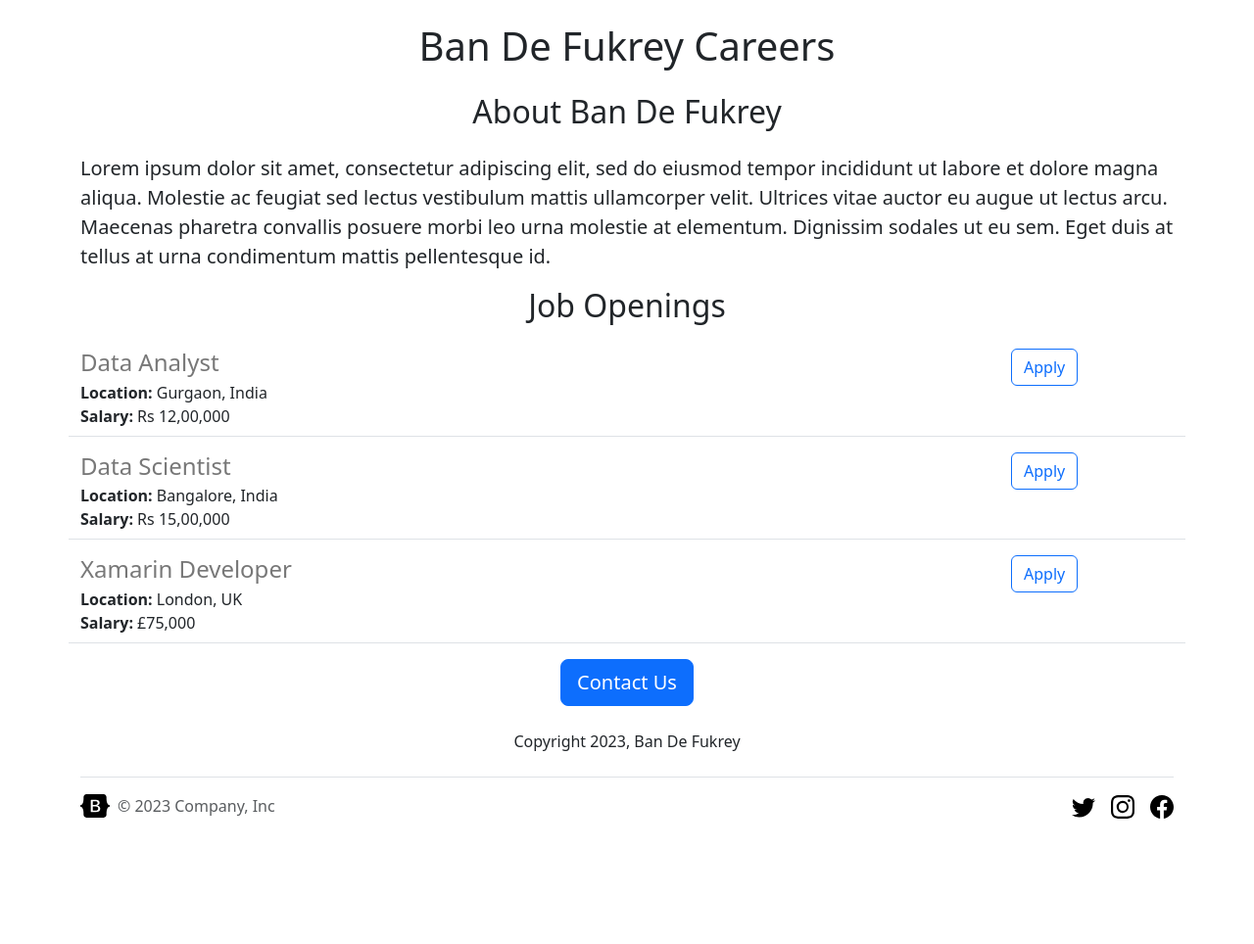
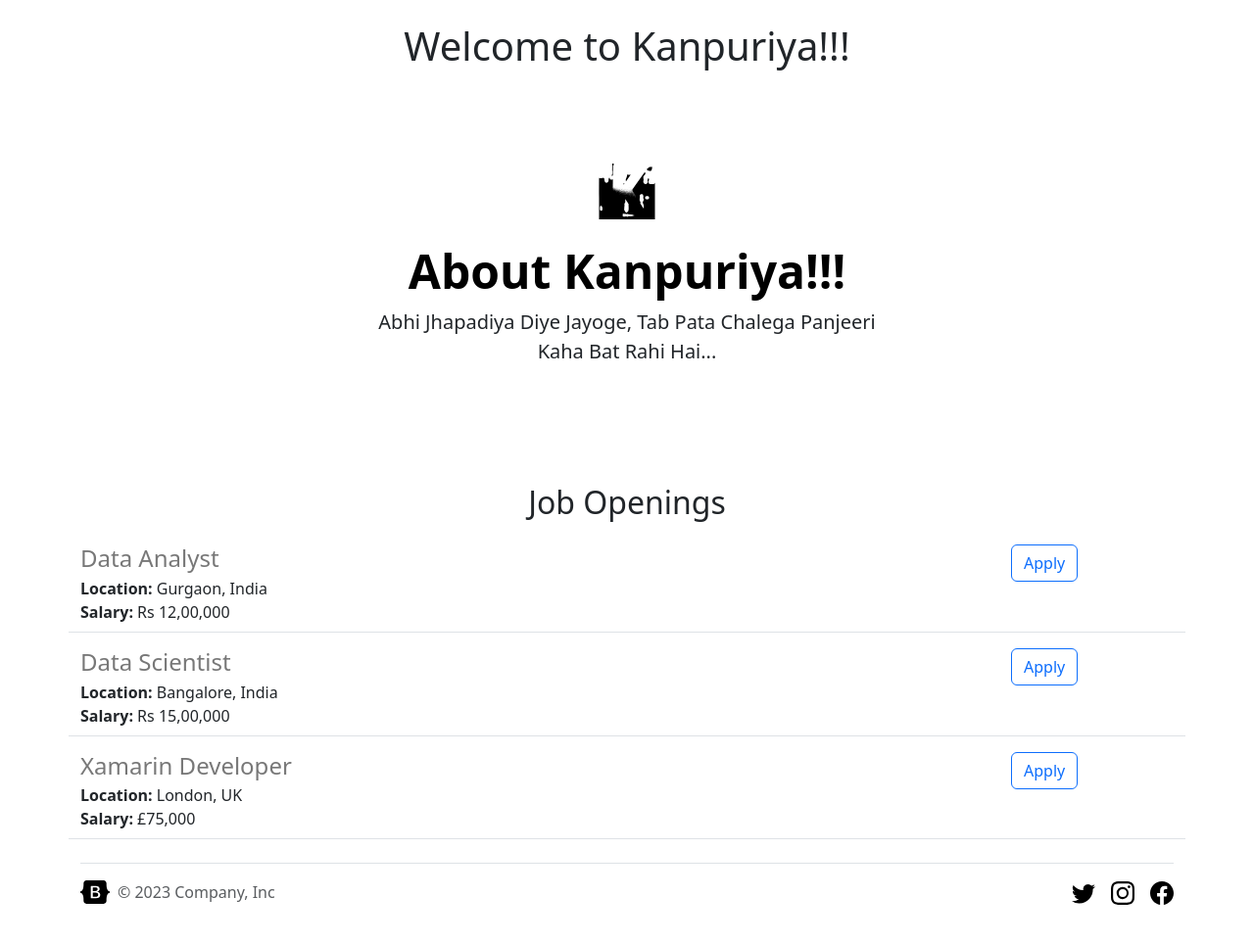
Before and after one commit to omngupta/FlaskSite, a Flask app: page / in a window 1280 px wide. Shown: the part 237-1201 px from the top of the page at 98% size. Before the commit the page ends 1073 px from the top, so only its background shows below. Run offline with Flask 3, Linux system fonts and the light colour scheme.

Commit message:
kanpuriya changes

```diff
--- a/main.py
+++ b/main.py
@@ -26,7 +26,7 @@ JOBS = [
 @app.route("/")
 def print_HW():
     return render_template('home.html',jobs=JOBS
-                           , company_name='Ban De Fukrey')
+                           , company_name='Kanpuriya')
 
 @app.route("/api/jobs")
 def list_jobs():
--- /dev/null
+++ b/templates/about.html
@@ -0,0 +1,11 @@
+<div class="px-4 py-5 my-5 text-center">
+    <img class="d-block mx-auto mb-4" src="../static/k.svg" alt="" width="72" height="57">
+    <h1 class="display-5 fw-bold text-body-emphasis">About Kanpuriya!!!</h1>
+    <div class="col-lg-6 mx-auto">
+      <p class="lead mb-4">Abhi Jhapadiya Diye Jayoge, Tab Pata Chalega Panjeeri Kaha Bat Rahi Hai...</p>
+      <!-- <div class="d-grid gap-2 d-sm-flex justify-content-sm-center">
+        <button type="button" class="btn btn-primary btn-lg px-4 gap-3">Primary button</button>
+        <button type="button" class="btn btn-outline-secondary btn-lg px-4">Secondary</button>
+      </div> -->
+    </div>
+  </div>
--- a/templates/home.html
+++ b/templates/home.html
@@ -1,7 +1,7 @@
 <!DOCTYPE html>
 <html>
     <head>
-        <title>{{company_name}} Careers</title>
+        <title>{{company_name}}</title>
         <meta charset="utf-8">
         <meta name="viewport" content="width=device-width, initial-scale=1">
         <link href="https://cdn.jsdelivr.net/npm/bootstrap@5.3.0-alpha2/dist/css/bootstrap.min.css" rel="stylesheet" integrity="sha384-aFq/bzH65dt+w6FI2ooMVUpc+21e0SRygnTpmBvdBgSdnuTN7QbdgL+OapgHtvPp" crossorigin="anonymous">
@@ -16,12 +16,11 @@
     </head>
     <body>
         {%include 'nav.html'%}
-        <img class="img-fluid" id="banner" src="static/banner.jpg" height="320">
+        <img class="img-fluid" id="banner" src="static/KanpurBanner.jpg" height="420">
         <div class="container">
-            <h1 class="text-center mt-2 mb-4">{{company_name}} Careers</h1>
+            <h1 class="text-center mt-2 mb-4">Welcome to {{company_name}}!!!</h1>
 
-            <h2 class="text-center mt-2 mb-4">About {{company_name}}</h2>
-            <p class="lead">Lorem ipsum dolor sit amet, consectetur adipiscing elit, sed do eiusmod tempor incididunt ut labore et dolore magna aliqua. Molestie ac feugiat sed lectus vestibulum mattis ullamcorper velit. Ultrices vitae auctor eu augue ut lectus arcu. Maecenas pharetra convallis posuere morbi leo urna molestie at elementum. Dignissim sodales ut eu sem. Eget duis at tellus at urna condimentum mattis pellentesque id. </p>
+            {%include 'about.html'%}
             <h2 class="text-center mt-2 mb-4">Job Openings</h2>
             <p>
             {%for job in jobs%}
@@ -29,8 +28,9 @@
             {%endfor%}
 
             </p>
-            <div class="text-center"><button class="btn btn-primary btn-lg">Contact Us</button>
-                <p class="mt-4">Copyright 2023, {{company_name}}</p>
+            <div class="text-center">
+                <!-- <button class="btn btn-primary btn-lg">Contact Us</button> -->
+
             </div>
 
         </div>
--- a/templates/nav.html
+++ b/templates/nav.html
@@ -1,6 +1,6 @@
 <nav class="navbar navbar-dark bg-dark" aria-label="First navbar example">
     <div class="container-fluid">
-      <a class="navbar-brand" href="#">Never expand</a>
+      <a class="navbar-brand" href="#">Kanpuriya</a>
       <button class="navbar-toggler" type="button" data-bs-toggle="collapse" data-bs-target="#navbarsExample01" aria-controls="navbarsExample01" aria-expanded="false" aria-label="Toggle navigation">
         <span class="navbar-toggler-icon"></span>
       </button>
```
Also changed, not shown: static/K.jpg (added), static/K.svg (added), 1 other file.
